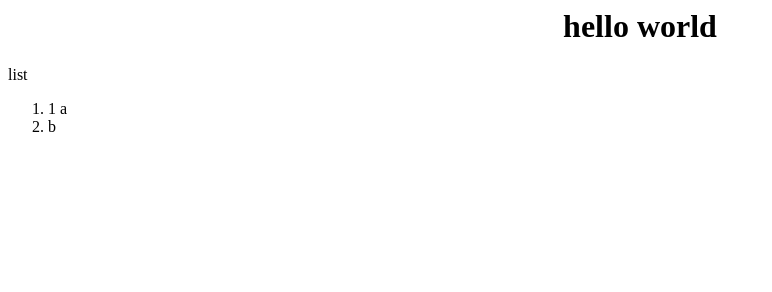
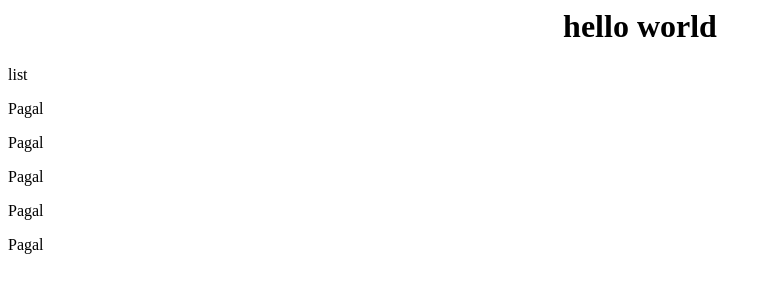
Before and after one commit to shaammaamm-cpu/WizWielder, a plain HTML site: page index.html in a window 1280 px wide. Shown: the whole page, without its empty margins (0-772 px from the left). Drawn offline with Linux system fonts and the light colour scheme.

Commit message:
Update index.html

```diff
--- a/index.html
+++ b/index.html
@@ -1,9 +1,12 @@
 <html><head><body style="bgcolor=red">
 <center><h1 style="color= yellow "> hello world </h1></center>
-<p>list <ol><li>1 a</li>
-<li>b</li>
-</ol>
-</p>
+<p>list</p>
+  <p>Pagal</p>
+  <p>Pagal</p>
+  <p>Pagal</p>
+  <p>Pagal</p>
+  <p>Pagal</p>
+
 
 
 
```
